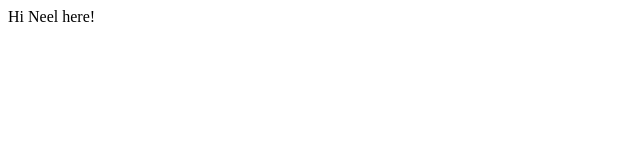
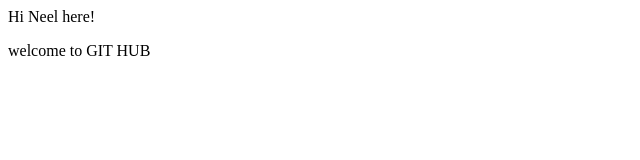
Before and after one commit to nilay-pagnis/task1, a plain HTML site: page Neel.html in a window 1280 px wide. Shown: the whole page, without its empty margins (0-640 px from the left). Drawn offline with Linux system fonts and the light colour scheme.

Commit message:
changes in file

```diff
--- a/Neel.html
+++ b/Neel.html
@@ -16,5 +16,6 @@
        Hi Neel here!
 
         <script src="" async defer></script>
+        <p>welcome to GIT HUB</p>
     </body>
 </html>
```
